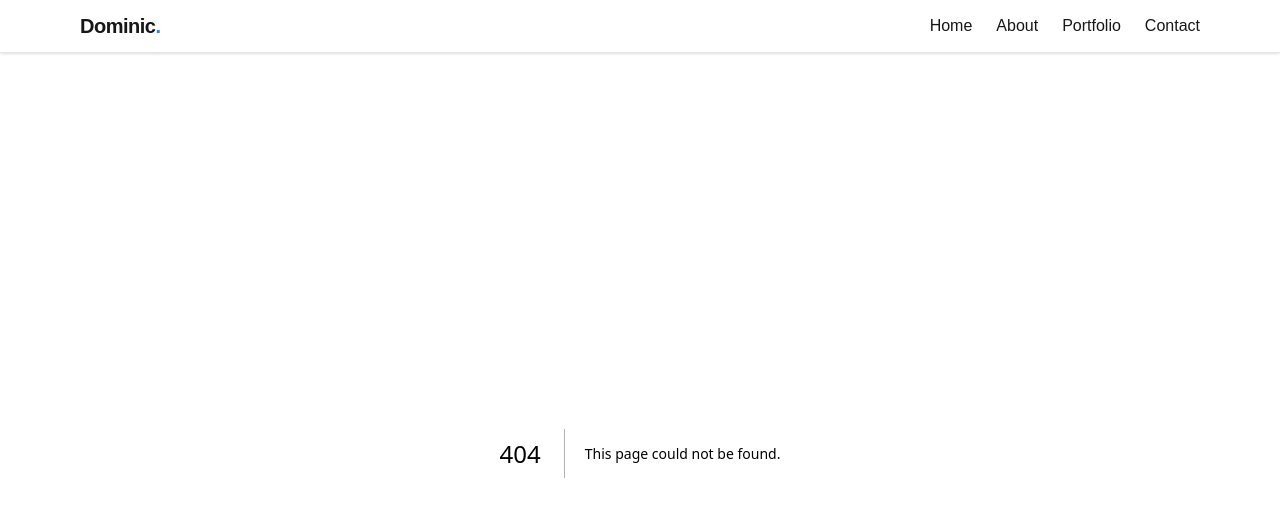
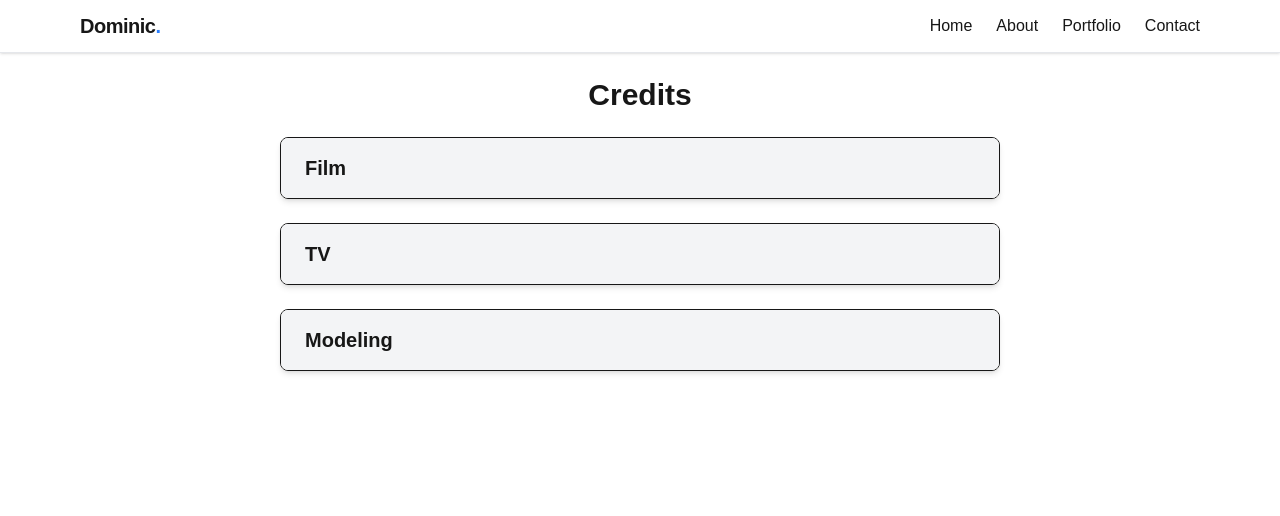
Before and after one commit to RW2023/domport, a Next.js app: page /credits in a window 1280 px wide. Before the commit this address had no page. Shown: the top 516 px of the page. Built offline with nearby package versions, Linux system fonts and the light colour scheme.

Commit message:
Add CreditAccordion component to display grouped credits with toggle functionality

```diff
--- /dev/null
+++ b/src/app/credits/page.tsx
@@ -0,0 +1,65 @@
+// app/credits/page.tsx
+'use client';
+
+import { useState } from 'react';
+import { credits, Credit } from '@/data/credits';
+
+const grouped = credits.reduce<Record<string, Credit[]>>((acc, credit) => {
+    if (!acc[credit.type]) acc[credit.type] = [];
+    acc[credit.type].push(credit);
+    return acc;
+}, {});
+
+const CreditAccordion = () => {
+    const [openType, setOpenType] = useState<string | null>(null);
+
+    const toggle = (type: string) => {
+        setOpenType(prev => (prev === type ? null : type));
+    };
+
+    return (
+        <main className="max-w-3xl mx-auto p-6 space-y-6">
+            <h1 className="text-3xl font-bold text-center">Credits</h1>
+
+            {Object.entries(grouped).map(([type, items]) => (
+                <div key={type} className="border rounded-lg overflow-hidden shadow-md">
+                    <button
+                        onClick={() => toggle(type)}
+                        className="w-full text-left px-6 py-4 bg-gray-100 hover:bg-gray-200 dark:bg-gray-800 dark:hover:bg-gray-700 transition"
+                    >
+                        <h2 className="text-xl font-semibold">{type}</h2>
+                    </button>
+
+                    {openType === type && (
+                        <ul className="divide-y divide-gray-200 dark:divide-gray-700">
+                            {items.map((item, index) => (
+                                <li key={index} className="px-6 py-4 bg-white dark:bg-gray-900">
+                                    <div className="flex flex-col sm:flex-row sm:justify-between sm:items-center">
+                                        <div>
+                                            <p className="text-lg font-medium">{item.title}</p>
+                                            <p className="text-sm text-gray-600 dark:text-gray-400">
+                                                {item.role} &mdash; {item.company} ({item.year})
+                                            </p>
+                                        </div>
+                                        {item.link && (
+                                            <a
+                                                href={item.link}
+                                                target="_blank"
+                                                rel="noopener noreferrer"
+                                                className="mt-2 sm:mt-0 text-sm text-blue-600 hover:underline"
+                                            >
+                                                View Link
+                                            </a>
+                                        )}
+                                    </div>
+                                </li>
+                            ))}
+                        </ul>
+                    )}
+                </div>
+            ))}
+        </main>
+    );
+};
+
+export default CreditAccordion;
--- /dev/null
+++ b/src/data/credits.ts
@@ -0,0 +1,34 @@
+// data/credits.ts
+export type Credit = {
+    title: string;
+    role: string;
+    company: string;
+    year: number;
+    type: 'Film' | 'TV' | 'Modeling';
+    link?: string;
+  };
+
+  export const credits: Credit[] = [
+    {
+      title: "The Long Summer",
+      role: "Young Jack",
+      company: "Sunbeam Pictures",
+      year: 2023,
+      type: "Film",
+      link: "https://example.com/trailer-long-summer",
+    },
+    {
+      title: "Kids on the Move",
+      role: "Guest Star",
+      company: "MapleLeaf TV",
+      year: 2022,
+      type: "TV",
+    },
+    {
+      title: "Back-to-School Catalog",
+      role: "Model",
+      company: "TrendWear Kids",
+      year: 2023,
+      type: "Modeling",
+    },
+  ];
```
